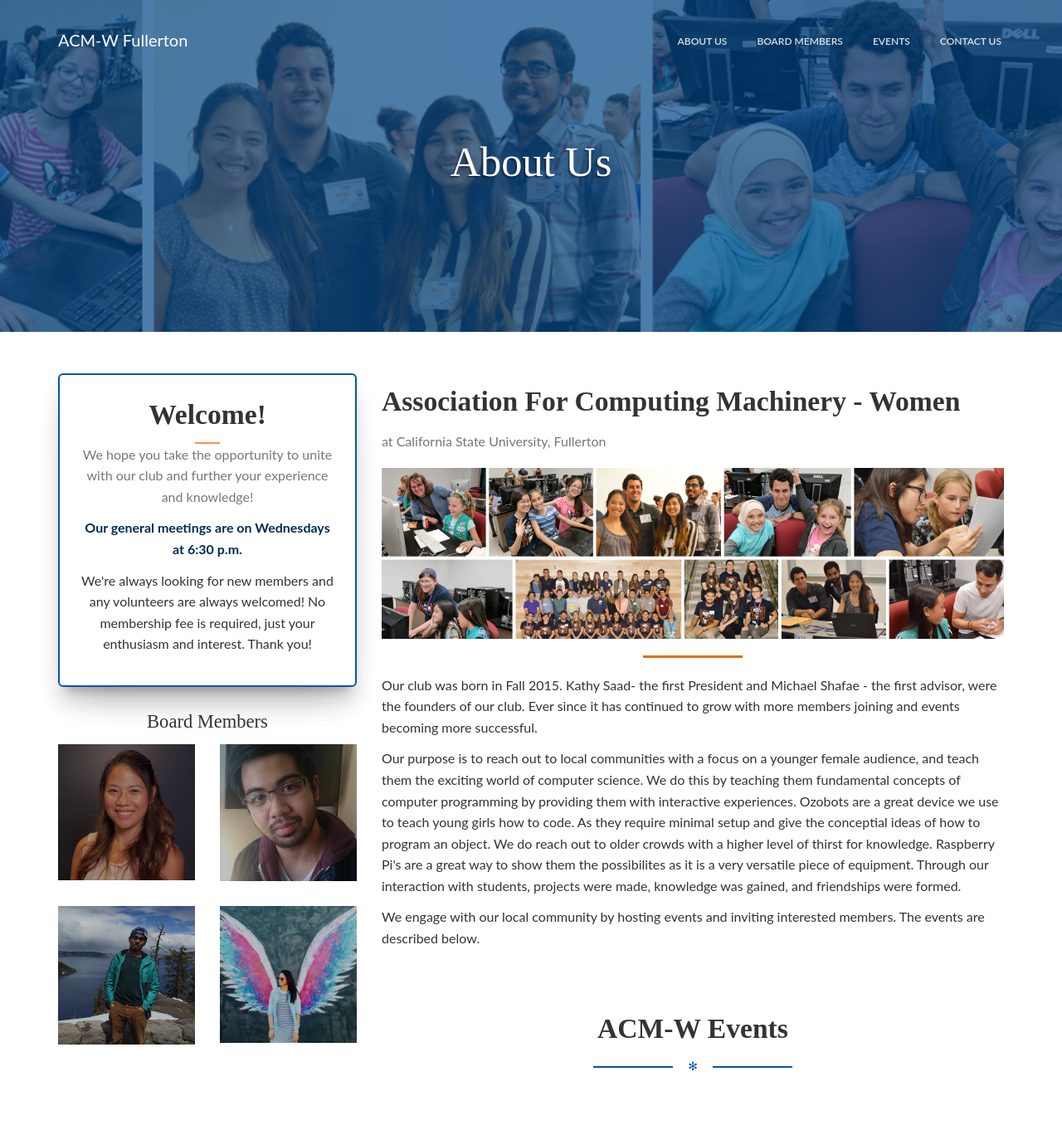
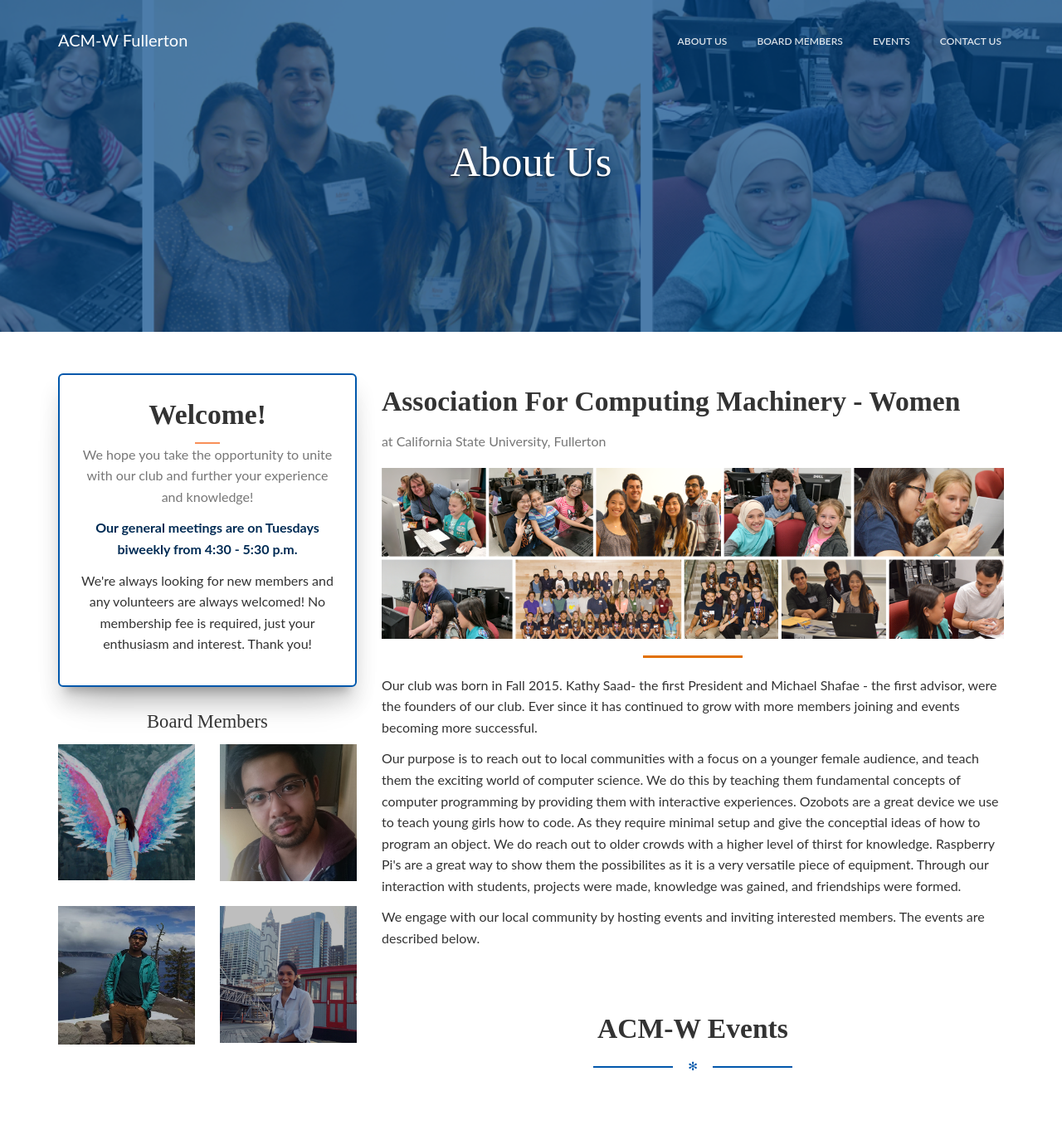
Before and after one commit to ACM-W/ACMW-refresh, a Flask app: page /about in a window 1280 px wide. Shown: the top 1362 px of the page at 83% size. Run offline with Flask 2, Linux system fonts and the light colour scheme; some libraries are stand-ins or nearby versions; some web fonts are replaced.

Commit message:
changed board members and changed meeting times

```diff
--- a/templates/about.html
+++ b/templates/about.html
@@ -63,7 +63,7 @@
               <div class="line-divider line-warning"></div>
               <p class="text-gray">
                 We hope you take the opportunity to unite with our club and further your experience and knowledge!</p>
-                <p class="text-primary"><strong>Our general meetings are on Wednesdays at 6:30 p.m.</strong></p>
+                <p class="text-primary"><strong>Our general meetings are on Tuesdays biweekly from 4:30 - 5:30 p.m.</strong></p>
                 <p>We're always looking for new members and any volunteers are always welcomed! No membership fee is required, just your enthusiasm and interest. Thank you!</p>
               </div>
             </div>
@@ -71,9 +71,9 @@
             <div class="row">
               <div class="col-xs-6">
                 <div class="project project-board-member">
-                  <img src="{{ url_for('static', filename='img/staff/marianne.jpg') }}" alt="Marianne - President"/>
+                  <img src="{{ url_for('static', filename='img/staff/pooja.jpg') }}" alt="Pooja - President"/>
                   <div class="over-area">
-                    <h3>Marianne</h3>
+                    <h3>Pooja</h3>
                     <p>President</p>
                   </div>
                 </div>
@@ -98,9 +98,9 @@
               </div>
               <div class="col-xs-6">
                 <div class="project project-board-member">
-                  <img src="{{ url_for('static', filename='img/staff/pooja.jpg') }}" alt="Pooja - Secretary"/>
+                  <img src="{{ url_for('static', filename='img/staff/lauren.jpg') }}" alt="Lauren - Secretary"/>
                   <div class="over-area">
-                    <h3>Pooja</h3>
+                    <h3>Lauren</h3>
                     <p>Secretary</p>
                   </div>
                 </div>
--- a/templates/home.html
+++ b/templates/home.html
@@ -32,7 +32,7 @@
           <div class="line-divider line-warning"></div>
           <p class="text-gray">
             We hope you take the opportunity to unite with our club and further your experience and knowledge!</p>
-            <p class="text-primary"><strong>Our general meetings are on Wednesdays from 5:30 - 6:45 p.m.</strong></p>
+            <p class="text-primary"><strong>Our general meetings are Tuesdays biweekly from 4:30 - 5:30 p.m.</strong></p>
             <p>We're always looking for new members and any volunteers are always welcomed! No membership fee is required, just your enthusiasm and interest. Thank you!</p>
             <a href="/contact" class="btn btn-fill btn-info">Sign up for Emails</a>
           </div>
```
Also changed, not shown: templates/members.html (+6 -6 lines), static/img/staff/lauren.jpg (added), static/img/staff/marianne.jpg (deleted), static/img/staff/pooja.jpg.
